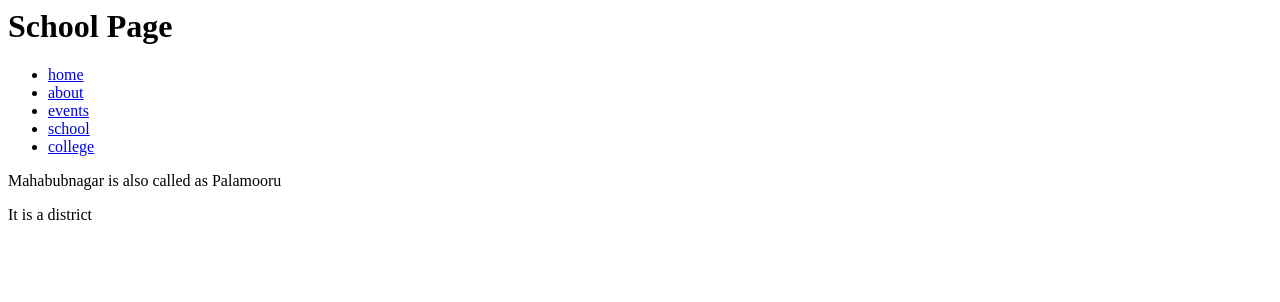
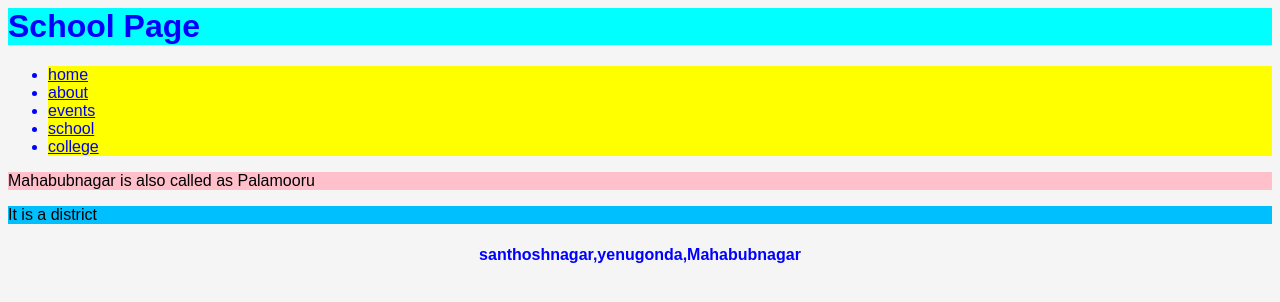
Before and after one commit to Pavani-Pasaladi/HTML, a plain HTML site: page school .html in a window 1280 px wide. Drawn offline with Linux system fonts and the light colour scheme.

Commit message:
Add files via upload

```diff
--- a/school .html
+++ b/school .html
@@ -3,17 +3,58 @@
         <title>
             Mahabubnagar
         </title>
+        <style>
+
+            #a1 {
+                font-family: Arial, Helvetica, sans-serif;
+                color:black;
+                background-color: pink;
+            }
+
+            #a2 {
+                background-color: deepskyblue;
+                font-family: Arial, Helvetica, sans-serif;
+                color:black;
+            }
+            #c{
+                background-color:whitesmoke;
+                font-family: Arial, Helvetica, sans-serif;
+                color: blue;
+            }
+            #header{
+                text-align: center;
+                background-color:whitesmoke;
+                font-family: Arial, Helvetica, sans-serif;
+                color: blue;
+            }
+
+            #d{
+                background-color:cyan;
+                font-family: Arial, Helvetica, sans-serif;
+                color: blue;
+            }
+            .set1{
+                background-color:yellow;
+                font-family: Arial, Helvetica, sans-serif;
+                color: blue;
+            }
+        </style>
     </head>
-    <body>
-        <h1>School Page</h1>
+    <body id="c">
+        <h1 id="d">School Page</h1>
         <ul>
-            <li><a href="./home.html">home</a></li>
-            <li><a href="./about.html">about</a></li>
-            <li><a href="./events.html">events</a></li>
-            <li><a href="./school .html">school</a></li>
-            <li><a href="./college.html">college</a></li>
+            <li class="set1"><a href="./home.html">home</a></li>
+
+            <li class="set1"><a href="./about.html">about</a></li>
+
+            <li class="set1"><a href="./events.html">events</a></li>
+
+            <li class="set1"><a href="./school .html">school</a></li>
+
+            <li class="set1"><a href="./college.html">college</a></li>
         </ul>
-        <p>Mahabubnagar is also called as Palamooru</p>
-        <p>It is a district</p>
+        <p id="a1">Mahabubnagar is also called as Palamooru</p>
+        <p id="a2">It is a district</p>
+        <h4 id="header">santhoshnagar,yenugonda,Mahabubnagar</h4>
     </body>
 </html>
```
